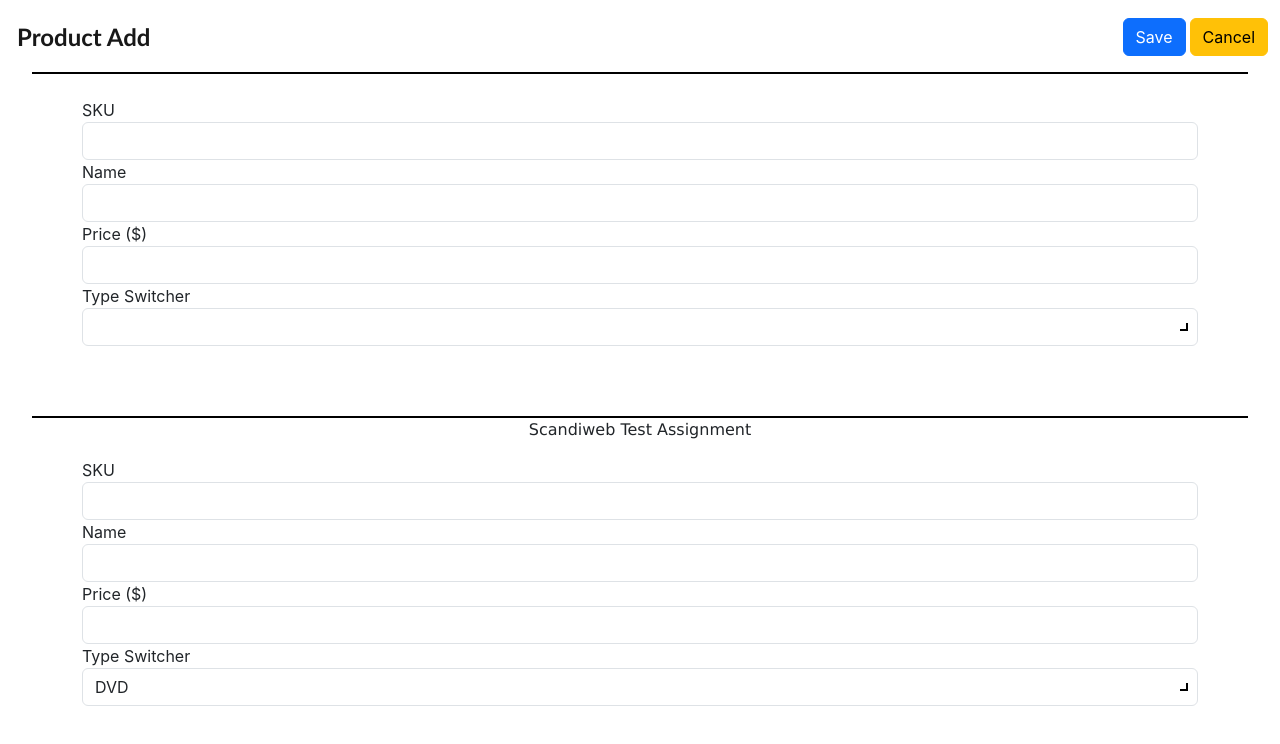
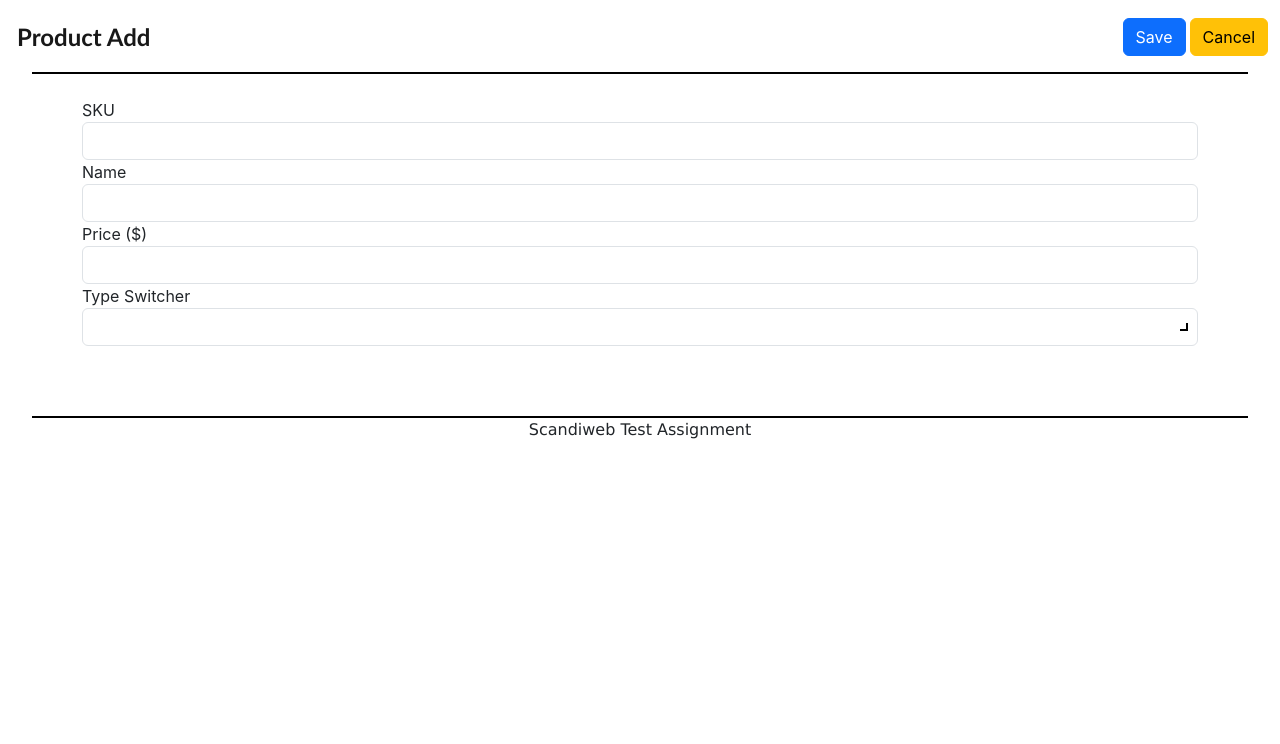
Before and after one commit to e-nk/scandiweb-junior-dev-test, a React (Create React App) app: page /addproduct in a window 1280 px wide. Shown: the top 744 px of the page. Built offline with nearby package versions, Linux system fonts and the light colour scheme.

Commit message:
double form error fixed

```diff
--- a/src/App.js
+++ b/src/App.js
@@ -12,7 +12,7 @@ function App() {
       <Switch>
         <Route path="/addproduct">
           <Header />
-          <AddProduct />
+          {/* <AddProduct /> */}
         </Route>
         <Route path="/">
           <Navbar />
```
